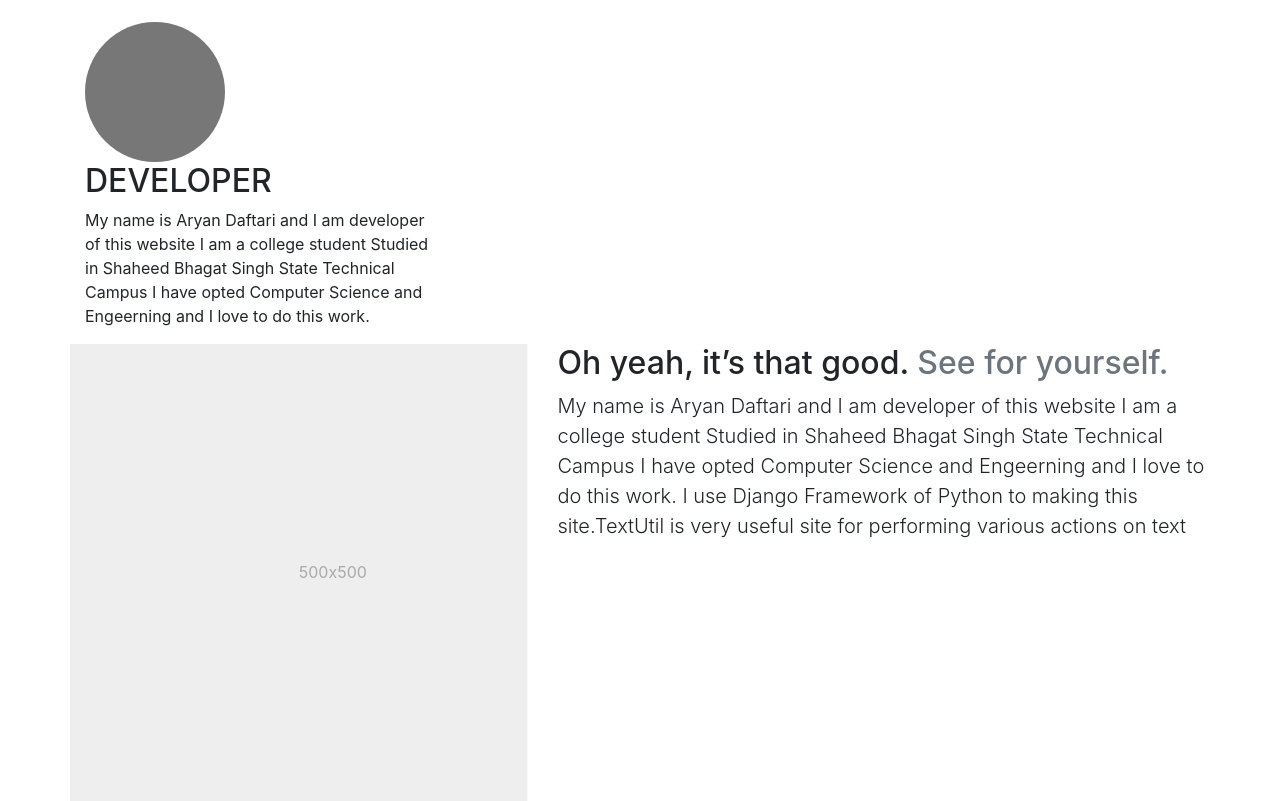
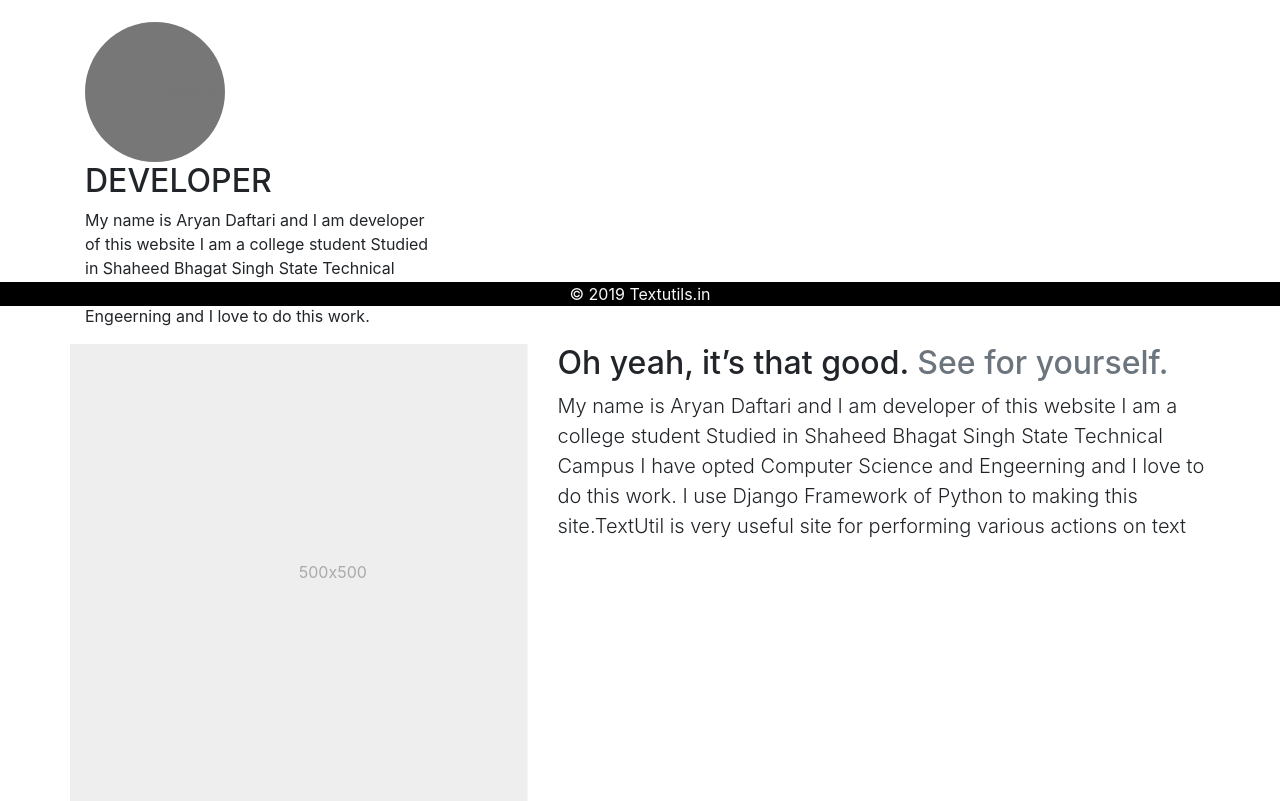
Before and after one commit to aryan091/TextUtils, a Django app: page /about in a window 1280 px wide. Shown: the part 494-1295 px from the top of the page. Run offline with Django 3.2, Linux system fonts and the light colour scheme; some libraries are stand-ins or nearby versions.

Commit message:
Adding Footer Class

```diff
--- a/textutils/templates/about.html
+++ b/textutils/templates/about.html
@@ -9,6 +9,18 @@
     <link rel="stylesheet" href="https://stackpath.bootstrapcdn.com/bootstrap/4.4.1/css/bootstrap.min.css" integrity="sha384-Vkoo8x4CGsO3+Hhxv8T/Q5PaXtkKtu6ug5TOeNV6gBiFeWPGFN9MuhOf23Q9Ifjh" crossorigin="anonymous">
 
     <title>TextUtils.com</title>
+     <style>
+		.footer {
+   		position: fixed;
+   		left: 0;
+   		bottom: 0;
+   		width: 100%;
+   		background-color: black;
+   		color: white;
+   		text-align: center;
+   		display: block;
+		}
+	</style>
   </head>
   <body>
     <nav class="navbar navbar-expand-lg navbar-dark bg-dark">
@@ -94,6 +106,11 @@
     <hr class="featurette-divider">
 
     <!-- /END THE FEATURETTES -->
+      <footer class="footer">
+  <div class="container">
+    <span class="text-light">&#169 2019 Textutils.in </span>
+  </div>
+</footer>
 
 
   </div><!-- /.container -->
```
